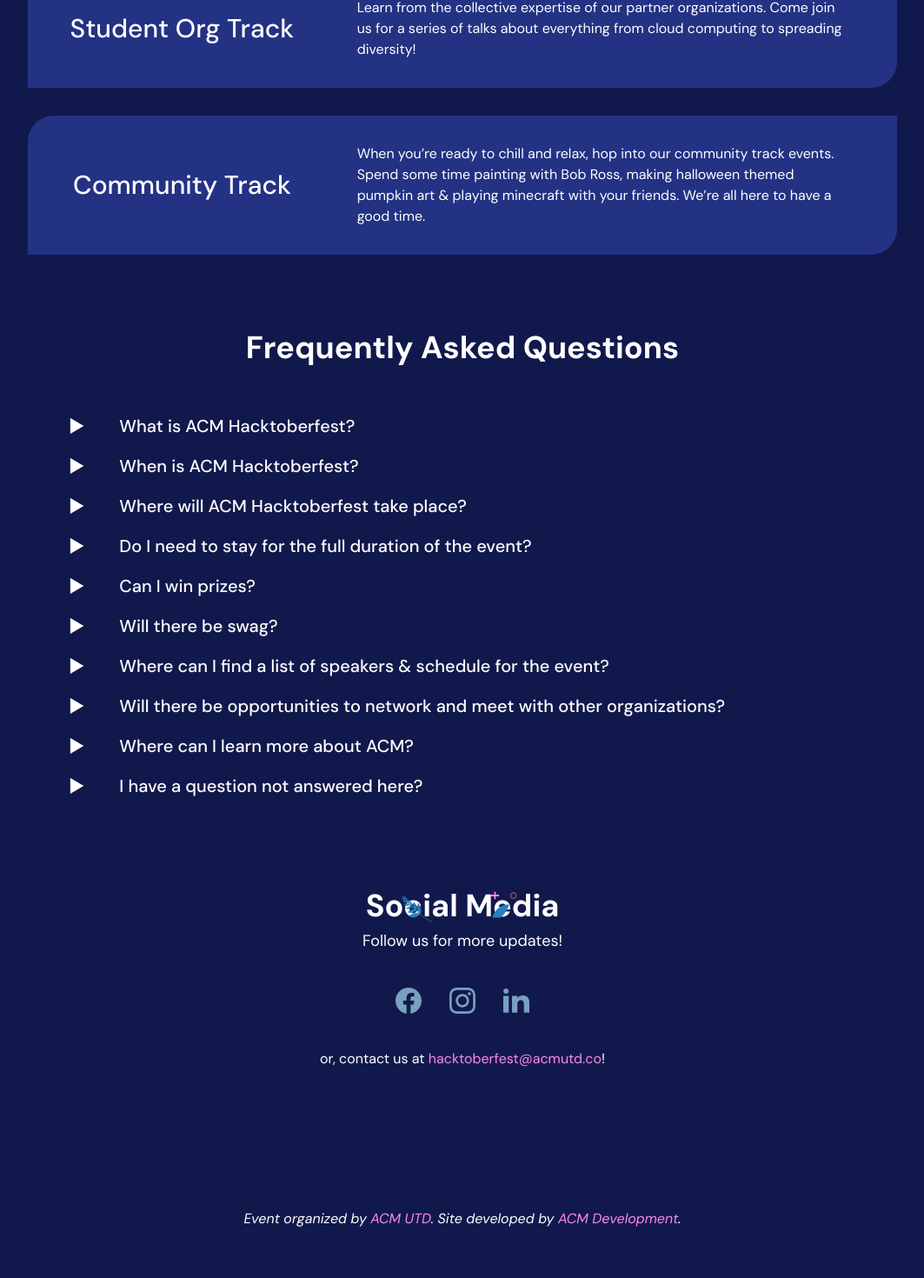
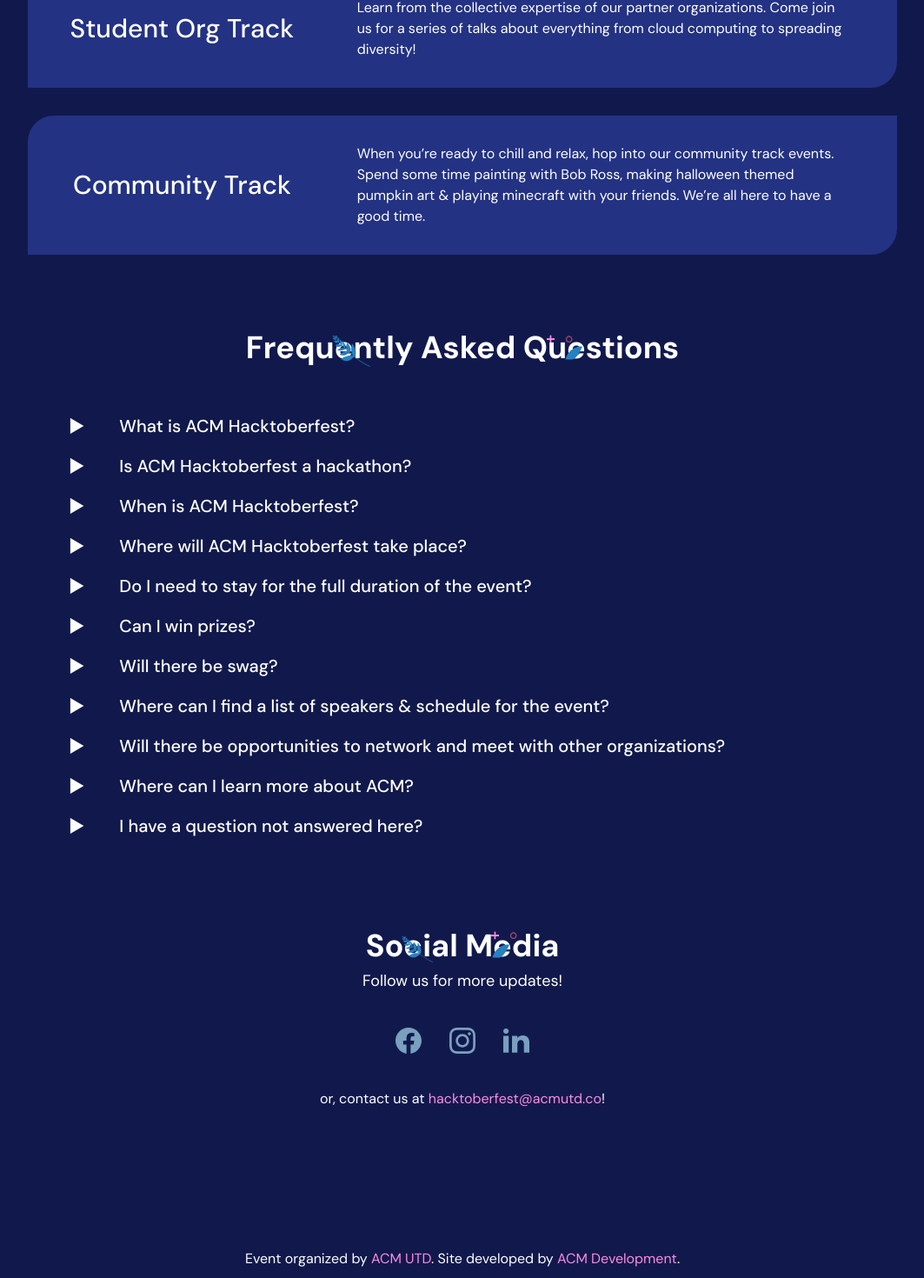
Before and after one commit to acmutd/hacktoberfest-site, a Next.js app: page / in a window 1280 px wide. Shown: the part 908-2378 px from the top of the page at 87% size, without its empty margins (108-1171 px from the left). Before the commit the page ends 2354 px from the top, so only its background shows below. Built offline with nearby package versions, Linux system fonts and the light colour scheme.

Commit message:
extra q/a & minor design tweaks

```diff
--- a/components/faq.tsx
+++ b/components/faq.tsx
@@ -5,8 +5,11 @@
   return (
     <div className='my-20'>
       <h2 className='font-bold text-4xl flex items-center justify-center'>
-        <span className='z-0 text-center'>Frequently Asked Questions</span>
-      </h2>
+      <img src='/img/leaf-1.svg' className='-ml-64 mt-2 h-12 absolute z-10' alt='' />
+      <img src='/img/sparkles.svg' className='ml-56 -mt-5 h-3 absolute z-10' alt='' />
+      <img src='/img/leaf-2.svg' className='ml-64 mt-3 h-6 absolute z-10' alt='' />
+      <span className='z-0'>Frequently Asked Questions</span>
+    </h2>
       <div className='my-12'>
         {faq.map(qa => (
           <FAQCard question={qa.q} answer={qa.a} key={JSON.stringify(qa)} />
--- a/components/footer.tsx
+++ b/components/footer.tsx
@@ -1,5 +1,5 @@
 const Footer = (): JSX.Element => (
-  <div className='mt-32 text-center py-8 italic'>
+  <div className='mt-32 text-center py-8'>
     Event organized by{' '}
     <a href='//www.acmutd.co/' className='text-fuschia'>
       ACM UTD
--- a/components/navbar.tsx
+++ b/components/navbar.tsx
@@ -17,22 +17,22 @@
     <div className='w-full sm:w-full md:w-full lg:w-2/3 xl:w-3/10 flex items-center justify-between px-8'>
       <a
         onClick={() => scrollToRef(props.homeRef)}
-        className='link cursor-pointer font-medium text-xl text-grayed'>
+        className='link cursor-pointer font-medium text-xl text-grayed hover:text-fuschia'>
         Home
       </a>
       <a
         onClick={() => scrollToRef(props.experienceRef)}
-        className='link cursor-pointer font-medium text-xl text-grayed'>
+        className='link cursor-pointer font-medium text-xl text-grayed hover:text-fuschia'>
         Experience
       </a>
       <a
         onClick={() => scrollToRef(props.faqRef)}
-        className='link cursor-pointer font-medium text-xl text-grayed'>
+        className='link cursor-pointer font-medium text-xl text-grayed hover:text-fuschia'>
         FAQs
       </a>
       <a
         onClick={() => scrollToRef(props.socialMediaRef)}
-        className='link cursor-pointer font-medium text-xl text-grayed'>
+        className='link cursor-pointer font-medium text-xl text-grayed hover:text-fuschia'>
         Social Media
       </a>
     </div>
--- a/faq.ts
+++ b/faq.ts
@@ -8,6 +8,10 @@
     q: 'What is ACM Hacktoberfest?',
     a:
       'ACM Hacktoberfest will be a full day event filled with tons of fun workshops, talks & fun events!',
+  },
+  {
+    q: 'Is ACM Hacktoberfest a hackathon?',
+    a: 'Nope! This event is a casual come and go event with lots of opportunities to interact, learn and have a great time!',
   },
   {
     q: 'When is ACM Hacktoberfest?',
```
